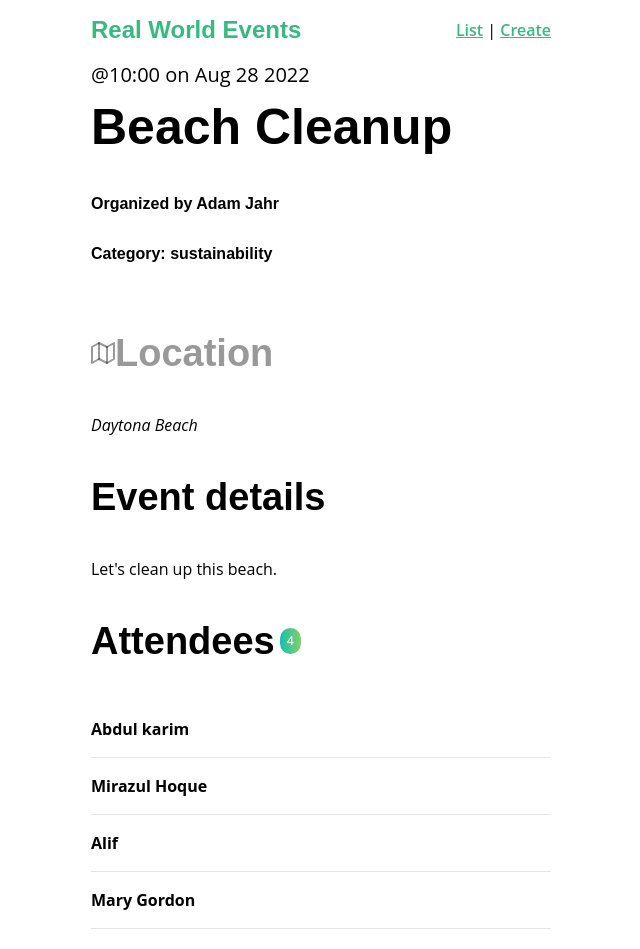
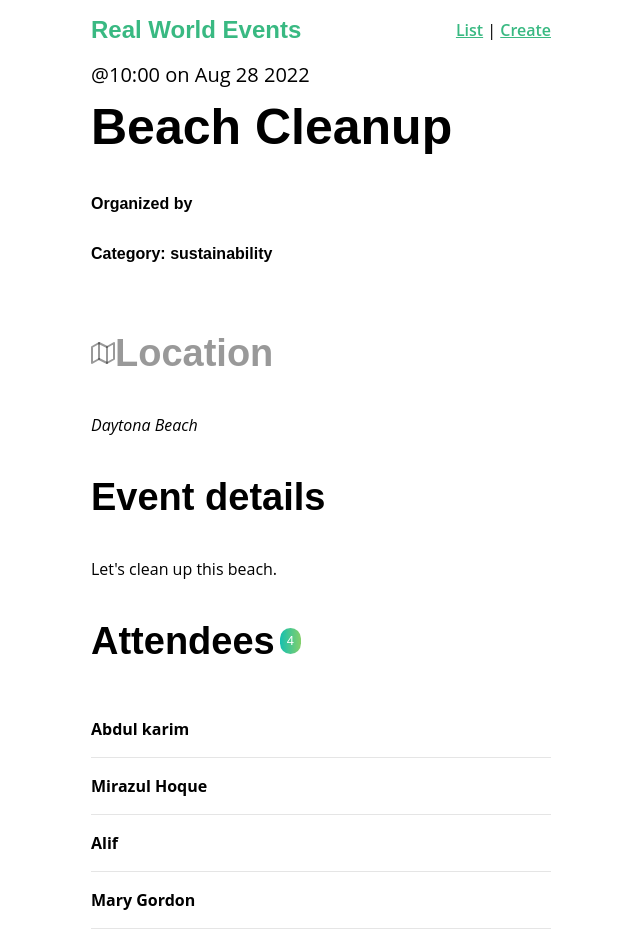
Before and after one commit to iamabdulkarim/real-world-vue, a Vue app: page /event/1 in a window 1280 px wide. Shown: the whole page, without its empty margins (319-959 px from the left). Built offline with nearby package versions, Linux system fonts and the light colour scheme; data requests are answered from the project's data file.

Commit message:
mutaion update state and action containg mutation with add events to our state

```diff
--- a/db.json
+++ b/db.json
@@ -71,6 +71,60 @@
           "name": "Bulbul"
         }
       ]
+    },
+    {
+      "id": 7007851,
+      "user": {
+        "id": "abc123",
+        "name": "Abdul karim"
+      },
+      "category": "nature",
+      "organizer": {
+        "id": "abc123",
+        "name": "Abdul karim"
+      },
+      "title": "working",
+      "description": "",
+      "location": "",
+      "date": "",
+      "time": "",
+      "attendees": []
+    },
+    {
+      "id": 179444,
+      "user": {
+        "id": "abc123",
+        "name": "Abdul karim"
+      },
+      "category": "nature",
+      "organizer": {
+        "id": "abc123",
+        "name": "Abdul karim"
+      },
+      "title": "Planting Trees",
+      "description": "We are going to plant trees",
+      "location": "The Forest",
+      "date": "2022-01-27T05:30:00.000Z",
+      "time": "11:00",
+      "attendees": []
+    },
+    {
+      "id": 2698616,
+      "user": {
+        "id": "abc123",
+        "name": "Abdul karim"
+      },
+      "category": "food",
+      "organizer": {
+        "id": "abc123",
+        "name": "Abdul karim"
+      },
+      "title": "mango",
+      "description": "sweet",
+      "location": "bangladesh",
+      "date": "2022-01-18T05:32:00.000Z",
+      "time": "11:00",
+      "attendees": []
     }
   ]
 }
--- a/package.json
+++ b/package.json
@@ -13,6 +13,7 @@
     "lodash": "^4.17.21",
     "vue": "^2.6.11",
     "vue-router": "^3.2.0",
+    "vuejs-datepicker": "^1.6.2",
     "vuex": "^3.4.0"
   },
   "devDependencies": {
--- a/src/services/EventService.js
+++ b/src/services/EventService.js
@@ -15,5 +15,8 @@
   },
   getEvent(id) {
     return apiClient.get('/events/' + id)
+  },
+  postEvent(event){
+    return apiClient.post('/events',event)
   }
 }
--- a/src/store/index.js
+++ b/src/store/index.js
@@ -1,5 +1,6 @@
 import Vue from "vue";
 import Vuex from "vuex";
+import EventService from '@/services/EventService.js';
 
 Vue.use(Vuex);
 
@@ -8,23 +9,34 @@
     user:{ id: 'abc123',
            name: 'Abdul karim'
     },
-    // categories: [
-    //    'sustainability',
-    //    'nature',
-    //    'animal welfare',
-    //    'housing',
-    //    'education',
-    //    'food',
-    //    'community'
-    // ],
+    categories: [
+       'sustainability',
+       'nature',
+       'animal welfare',
+       'housing',
+       'education',
+       'food',
+       'community'
+    ],
     events:[
       {id:1, title:'...',organizer:'...'},
       {id:2, title:'...',organizer:'...'},
       {id:3, title:'...',organizer:'...'}
     ]
   },
-  mutations: {},
-  actions: {},
+  mutations: {
+    ADD_EVENT(state, event) {
+      state.events.push(event)
+    }
+  },
+  actions: {
+    createEvent({ commit}, event){
+      return EventService.postEvent(event).then(() => {
+        commit('ADD_EVENT',event)
+      })
+
+    }
+  },
   modules: {},
   getters:{
     getEventById: state => id => {
--- a/src/views/EventCreate.vue
+++ b/src/views/EventCreate.vue
@@ -1,26 +1,105 @@
 <template>
   <div>
-      <h1> Create an Event, {{user.name}}</h1>
-      <p>This event was created by {{user.id}}</p>
-      <ul>
-        <li v-for="cat in categories" :key="cat">{{cat}}</li>
-      </ul>
-      <p>{{ getEvent(2)}}</p>
+    <h1>Create an Event</h1>
+    <form @submit.prevent="createEvent">
+      <label>Select a category</label>
+      <select v-model="event.category">
+        <option v-for="cat in categories" :key="cat">{{ cat }}</option>
+      </select>
+
+      <h3>Name & describe your event</h3>
+      <div class="field">
+        <label>Title</label>
+        <input v-model="event.title" type="text" placeholder="Add an event title"/>
+      </div>
+
+      <div class="field">
+        <label>Description</label>
+        <input v-model="event.description" type="text" placeholder="Add a description"/>
+      </div>
+
+      <h3>Where is your event?</h3>
+      <div class="field">
+        <label>Location</label>
+        <input v-model="event.location" type="text" placeholder="Add a location"/>
+      </div>
+
+      <h3>When is your event?</h3>
+
+      <div class="field">
+        <label>Date</label>
+        <datepicker v-model="event.date" placeholder="Select a date"/>
+      </div>
+
+      <div class="field">
+        <label>Select a time</label>
+        <select v-model="event.time">
+          <option v-for="time in times" :key="time">{{ time }}</option>
+        </select>
+      </div>
+
+      <input type="submit" class="button -fill-gradient" value="Submit"/>
+    </form>
   </div>
 </template>
 
+
 <script>
-import {mapState} from 'vuex'
-  export default {
-    computed: {
-      getEvent(){
-        return this.$store.getters.getEventById
-      },
-      ...mapState(['user','categories'])
-   }
+import Datepicker from 'vuejs-datepicker'
+
+export default {
+  components: {
+    Datepicker
+  },
+  data() {
+    const times = []
+    for (let i = 1; i <= 24; i++) {
+      times.push(i + ':00')
+    }
+    return {
+      times,
+      categories: this.$store.state.categories,
+      event: this.createFreshEventObject()
+    }
+  },
+  methods: {
+    createEvent() {
+      this.$store
+        .dispatch('createEvent', this.event)
+        .then(() => {
+          this.$router.push({
+            name: 'event-show',
+            params: { id: this.event.id }
+          })
+          this.event = this.createFreshEventObject()
+        })
+        .catch(() => {
+          console.log('There was a problem creating your event')
+        })
+    },
+    createFreshEventObject() {
+      const user = this.$store.state.user
+      const id = Math.floor(Math.random() * 10000000)
+
+      return {
+        id: id,
+        user: user,
+        category: '',
+        organizer: user,
+        title: '',
+        description: '',
+        location: '',
+        date: '',
+        time: '',
+        attendees: []
+      }
+    }
   }
+}
 </script>
 
-<style lang="scss" scoped>
-
+<style scoped>
+.field {
+  margin-bottom: 24px;
+}
 </style>
--- a/src/views/EventShow.vue
+++ b/src/views/EventShow.vue
@@ -3,7 +3,7 @@
     <div class="event-header">
       <span class="eyebrow">@{{ event.time }} on {{ event.date }}</span>
       <h1 class="title">{{ event.title }}</h1>
-      <h5>Organized by {{ event.organizer }}</h5>
+      <h5>Organized by {{ event.organizer ? event.organizer.name : '' }}</h5>
       <h5>Category: {{ event.category }}</h5>
     </div>
 
```
Also changed, not shown: 1 other file (tests, documents, lock files or other folders).
